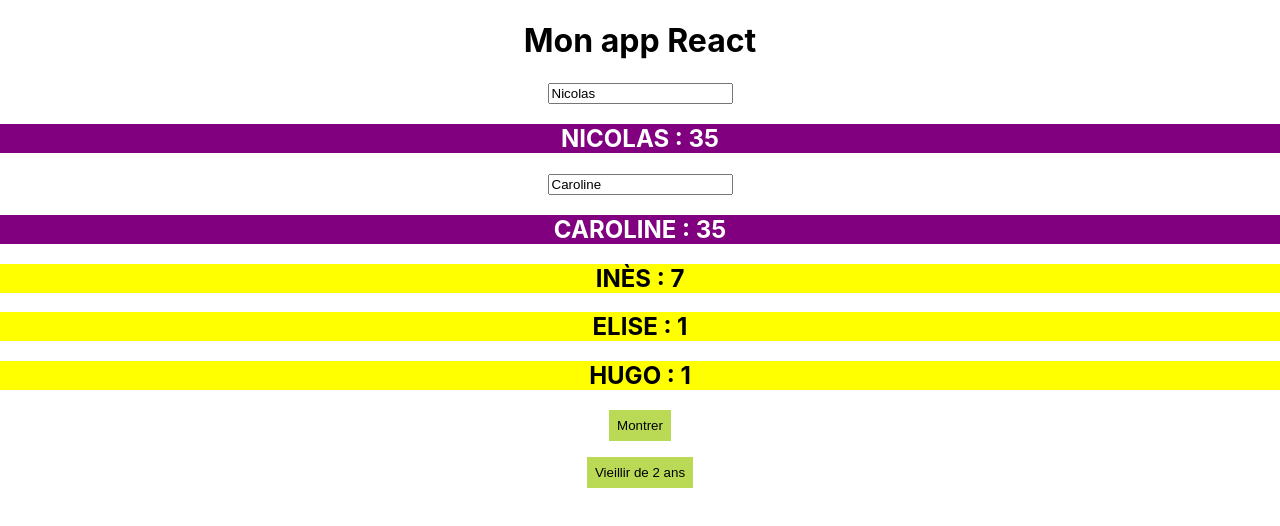
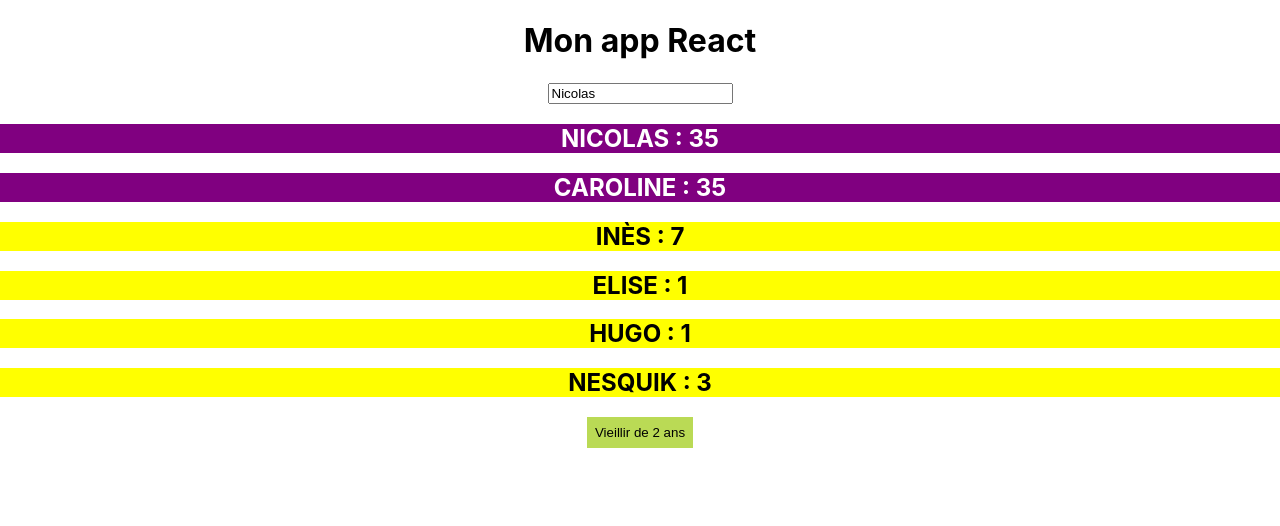
Before and after one commit to Nikuspokus/udemy-vuejs-49h, a React (Create React App) app in the folder premier-projet-react/: page / in a window 1280 px wide. Shown: the top 526 px of the page. Built offline with nearby package versions, Linux system fonts and the light colour scheme.

Commit message:
Chap 37 - Manipuler le State via un Elément d'une Liste

```diff
--- a/premier-projet-react/src/App.js
+++ b/premier-projet-react/src/App.js
@@ -23,6 +23,10 @@ const famille = {
   membre5: {
     nom: "Hugo",
     age: 1,
+  },
+  membre6: {
+    nom: "Nesquik",
+    age: 3,
   },
 };
 
@@ -66,6 +70,15 @@ class App extends Component {
     if (isShow) {
       description = <strong>Je suis un garçon. </strong>
     }
+    // Object.keys permet de trasformer en tableu de clé
+    const liste = Object.keys(famille)
+    // pour boucler autour d'un tableau le plus simple est de faire un "map"
+    .map(membre => (
+      <Membre
+      age={famille[membre].age}
+      nom={famille[membre].nom} />
+    ))
+    console.log(liste);
 
     return (
       <div className="App">
@@ -75,21 +88,13 @@ class App extends Component {
           onChange={this.handleChange}
           type="text"
         />
-        <Membre age={famille.membre1.age} nom={famille.membre1.nom} />
-        <input
-          value={famille.membre2.nom}
-          onChange={this.handleChange2}
-          type="text"
-        />
-        <Membre age={famille.membre2.age} nom={famille.membre2.nom} />
-        <Membre age={famille.membre3.age} nom={famille.membre3.nom} />
-        <Membre age={famille.membre4.age} nom={famille.membre4.nom} />
-        <Membre age={famille.membre5.age} nom={famille.membre5.nom}>
+        { liste }
+        {/* {<Membre age={famille.membre5.age} nom={famille.membre5.nom}>
           { description }
           <button onClick={this.handleShowDescription}>
             {isShow ? "Cacher" : "Montrer"}
           </button>
-        </Membre>
+        </Membre>} */}
         <Button vieillir={() => this.handleClick(2)} />
       </div>
     );
```
